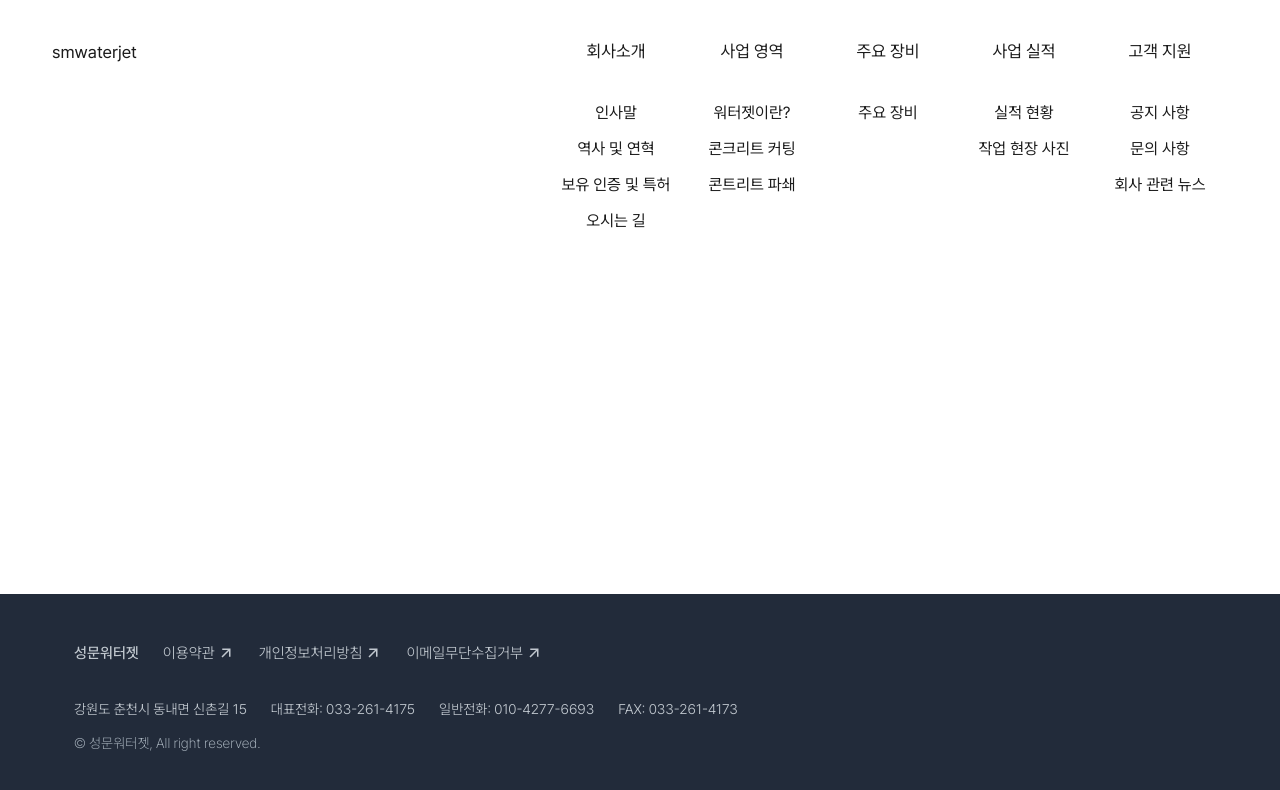
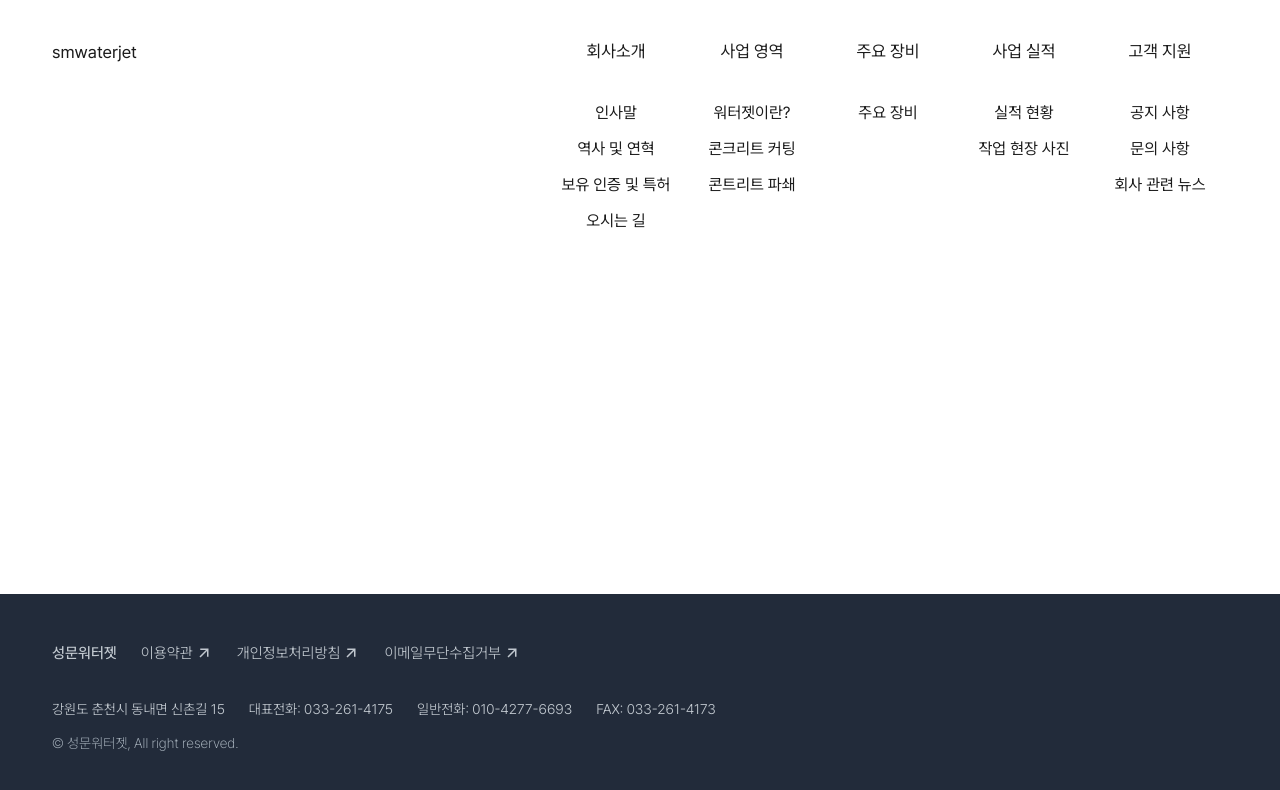
Before and after one commit to Melting-Ground/smwaterjet-web-client, a Next.js app: page / in a window 1280 px wide. Shown: the top 790 px of the page. Built offline with nearby package versions, Linux system fonts and the light colour scheme.

Commit message:
Style: Footer padding 수정

```diff
--- a/src/app/_components/Footer/Footer.module.scss
+++ b/src/app/_components/Footer/Footer.module.scss
@@ -6,7 +6,7 @@
   margin-bottom: 0;
   position: absolute;
   background-color: $background;
-  padding: 50px;
+  padding: 50px 0;
   width: 100%;
   font-size: 15px;
   &-inner {
```
